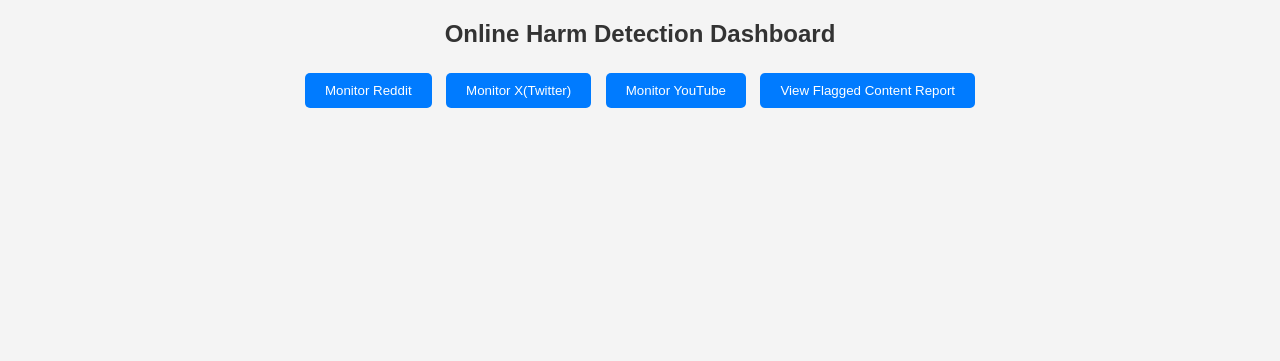
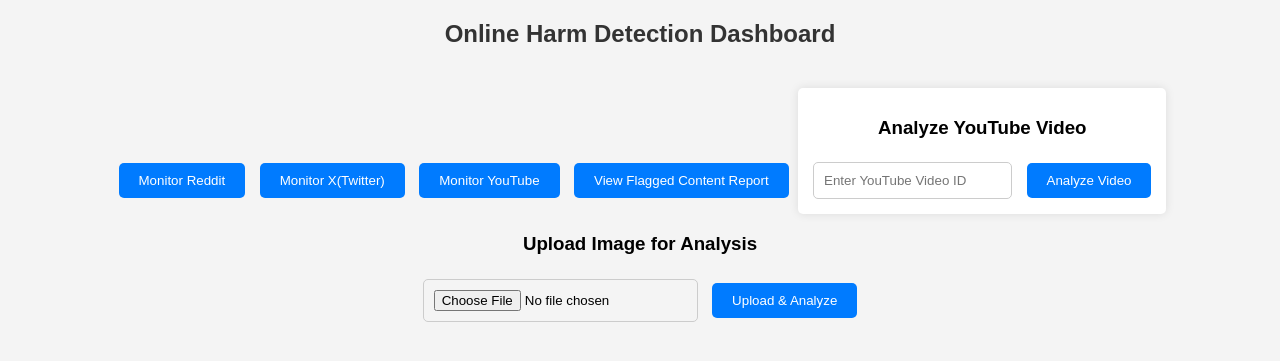
Before and after one commit to snehajain2911/online_harm_detection, a Flask app: page / in a window 1280 px wide. Shown: the top 361 px of the page. Run offline with Flask 3, Linux system fonts and the light colour scheme; parts of the project's set-up code (start-up, migrations or seed data) failed here and were passed over.

Commit message:
certain new features added

```diff
--- a/app.py
+++ b/app.py
@@ -17,6 +17,8 @@ from nltk.corpus import stopwords
 from transformers import AutoModelForSequenceClassification, AutoTokenizer
 from pymongo import MongoClient
 from dotenv import load_dotenv
+from youtube_transcript_api import YouTubeTranscriptApi
+from werkzeug.utils import secure_filename
 
 load_dotenv()  # Load .env file
 
@@ -243,6 +245,43 @@ def youtube_feed():
             "misinformation": misinformation
         })
     return jsonify(videos)
+# YouTube Video Analysis Route
+@app.route("/youtube_video_analysis", methods=["GET"])
+def youtube_video_analysis():
+    video_id = request.args.get("video_id")
+    if not video_id:
+        return jsonify({"error": "Missing video ID"}), 400
+
+    comments = get_video_comments(video_id)
+    transcript = get_video_transcript(video_id)
+    analyzed_comments = [
+        {
+            "comment": comment,
+            "hate_speech": detect_hate_speech(comment),
+            "cyberbullying": predict_cyberbullying(comment),
+            "misinformation": verify_information(comment)
+        }
+        for comment in comments
+    ]
+    return jsonify({"comments": analyzed_comments, "transcript": transcript})
+
+# Fetch YouTube Comments
+def get_video_comments(video_id, max_results=50):
+    comments = []
+    request = youtube.commentThreads().list(part="snippet", videoId=video_id, maxResults=max_results, textFormat="plainText")
+    response = request.execute()
+    for item in response.get("items", []):
+        comments.append(item["snippet"]["topLevelComment"]["snippet"]["textDisplay"])
+    return comments
+
+# Fetch YouTube Transcript
+def get_video_transcript(video_id):
+    try:
+        transcript = YouTubeTranscriptApi.get_transcript(video_id)
+        return " ".join([t["text"] for t in transcript])
+    except:
+        return "Transcript not available."
+
 # ✅ Reporting Route to Display Flagged Content
 @app.route("/reporting")
 def reporting():
@@ -250,8 +289,36 @@ def reporting():
     flagged_content = list(collection.find())
     return render_template("reporting.html", flagged_content=flagged_content)
 
+# Ensure the upload directory exists
+UPLOAD_FOLDER = "uploads"
+os.makedirs(UPLOAD_FOLDER, exist_ok=True)
+app.config["UPLOAD_FOLDER"] = UPLOAD_FOLDER
 
+# 📸 Image Upload and Processing
+@app.route("/upload", methods=["POST"])
+def upload_image():
+    if "image" not in request.files:
+        return jsonify({"error": "No image uploaded"}), 400
+
+    image = request.files["image"]
+    caption = request.form.get("caption", "")
+    image_path = os.path.join(app.config["UPLOAD_FOLDER"], secure_filename(image.filename))
+    image.save(image_path)
+
+    extracted_text = extract_text(image_path)  # Function to extract text from image
+    hate_speech_analysis = detect_hate_speech(extracted_text)
+    cyberbullying_prediction = predict_cyberbullying(extracted_text)
+    misinformation = verify_information(extracted_text)
+
+    return jsonify({
+        "extracted_text": extracted_text,
+        "hate_speech": hate_speech_analysis,
+        "cyberbullying": cyberbullying_prediction,
+        "misinformation": misinformation
+    })
+
+
+# ✅ Run the Flask app
 if __name__ == "__main__":
     os.makedirs("uploads", exist_ok=True)
-    port = int(os.environ.get("PORT", 8080))  # Use Render's assigned port
-    app.run(host="0.0.0.0", port=port, debug=True)
+    app.run(debug=True)
--- a/templates/index.html
+++ b/templates/index.html
@@ -43,6 +43,21 @@
             max-height: 60vh; /* Limit height to avoid overflow */
             overflow-y: auto; /* Scroll vertically if content is too long */
         }
+        /* Styling for YouTube ID input section */
+        .yt-section {
+            margin-top: 20px;
+            padding: 10px;
+            background-color: #fff;
+            border-radius: 5px;
+            box-shadow: 0px 0px 10px rgba(0, 0, 0, 0.1);
+            display: inline-block;
+        }
+        input {
+            padding: 10px;
+            margin: 5px;
+            border: 1px solid #ccc;
+            border-radius: 5px;
+        }
     </style>
 </head>
 <body>
@@ -52,6 +67,18 @@
     <button onclick="fetchData('/youtube_feed')">Monitor YouTube</button>
     <button onclick="window.location.href='/reporting'">View Flagged Content Report</button>
 
+    <!-- Section for YouTube Video ID Input and Analysis -->
+    <div class="yt-section">
+        <h3>Analyze YouTube Video</h3>
+        <input type="text" id="youtube_id" placeholder="Enter YouTube Video ID">
+        <button onclick="analyzeYouTubeVideo()">Analyze Video</button>
+    </div>
+      <!-- Image Upload Section -->
+      <div class="input-container">
+        <h3>Upload Image for Analysis</h3>
+        <input type="file" id="imageUpload">
+        <button onclick="uploadImage()">Upload & Analyze</button>
+    </div>
 
     <div class="results" id="results"></div>
 
@@ -70,6 +97,49 @@
                     resultsDiv.innerHTML = "<p style='color: red;'>Error: " + error + "</p>";
                 });
         }
+
+        // Function to analyze YouTube video based on entered ID
+        function analyzeYouTubeVideo() {
+            const videoId = document.getElementById("youtube_id").value;
+            if (!videoId) {
+                alert("Please enter a YouTube Video ID");
+                return;
+            }
+
+            fetch(`/youtube_video_analysis?video_id=${videoId}`)
+                .then(response => response.json())
+                .then(data => {
+                    let output = "<h3>Analysis Results</h3><pre>" + JSON.stringify(data, null, 4) + "</pre>";
+                    document.getElementById("results").innerHTML = output;
+                })
+                .catch(error => {
+                    document.getElementById("results").innerHTML = "<p style='color: red;'>Error: " + error + "</p>";
+                });
+        }
+        function uploadImage() {
+            const imageInput = document.getElementById("imageUpload");
+            if (!imageInput.files.length) {
+                alert("Please select an image to upload.");
+                return;
+            }
+
+            const formData = new FormData();
+            formData.append("image", imageInput.files[0]);
+
+            fetch("/upload", {
+                method: "POST",
+                body: formData
+            })
+            .then(response => response.json())
+            .then(data => {
+                let output = "<h3>Image Analysis Results</h3><pre>" + JSON.stringify(data, null, 4) + "</pre>";
+                document.getElementById("results").innerHTML = output;
+            })
+            .catch(error => {
+                document.getElementById("results").innerHTML = "<p style='color: red;'>Error: " + error + "</p>";
+            });
+        }
+
     </script>
 </body>
 </html>
```
Also changed, not shown: uploads/artworks-000161512818-lewtst-t1080x1080.jpg (added), uploads/images.jfif (added).
